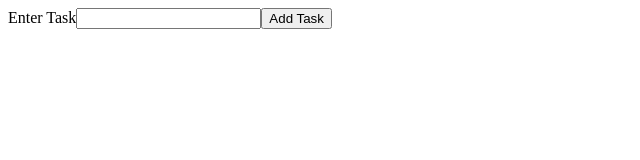
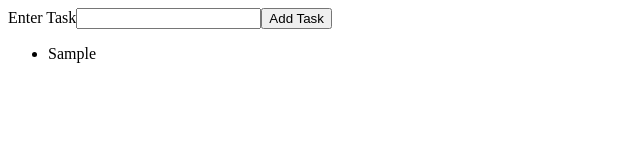
Before and after one commit to JaeGif/task-app, a React (Create React App) app: page / in a window 1280 px wide. Both pictures are taken after typing "Sample" into the empty fields and a click on the button "Add Task". Shown: the top 160 px of the page, without its empty margins (0-640 px from the left). Built offline with nearby package versions, Linux system fonts and the light colour scheme.

Commit message:
basic list updates and displays

```diff
--- a/src/App.js
+++ b/src/App.js
@@ -1,10 +1,12 @@
 import React, { Component } from 'react';
+import uniqid from 'uniqid';
+import Overview from './components/Overview';
 
 class App extends Component {
   constructor() {
     super();
     this.state = {
-      task: { text: '' },
+      task: { text: '', id: uniqid() },
       tasks: [],
     };
   }
@@ -19,7 +21,7 @@
     // we don't use the push method because that wouldl cause an error with altering the state directly.
     this.setState({
       tasks: this.state.tasks.concat(this.state.task),
-      task: { text: '' },
+      task: { text: '', id: uniqid() },
     });
   };
   render() {
@@ -37,6 +39,7 @@
           ></input>
           <button type='submit'>Add Task</button>
         </form>
+        <Overview tasks={tasks} />
       </div>
     );
   }
--- a/src/components/Overview.js
+++ b/src/components/Overview.js
@@ -1,6 +1,5 @@
 // renders the tasks
 import React from 'react';
-import uniqid from 'uniqid';
 
 const Overview = (props) => {
   const { tasks } = props;
@@ -9,7 +8,7 @@
     <ul>
       {/* Tasks are mapped to list items */}
       {tasks.map((task) => {
-        return <li>{task.text}</li>;
+        return <li key={task.id}>{task.text}</li>;
       })}
     </ul>
   );
```
